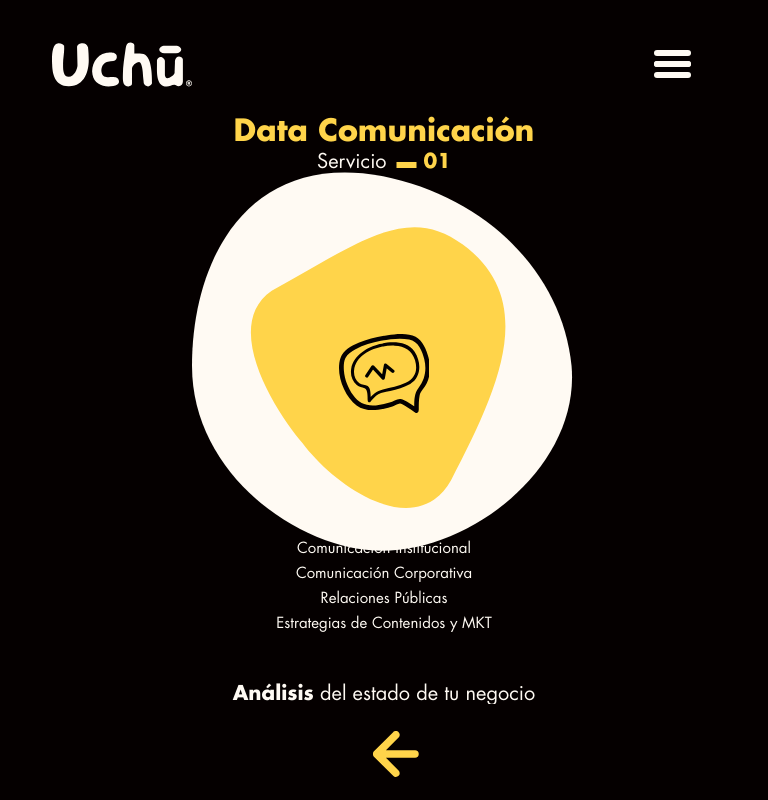
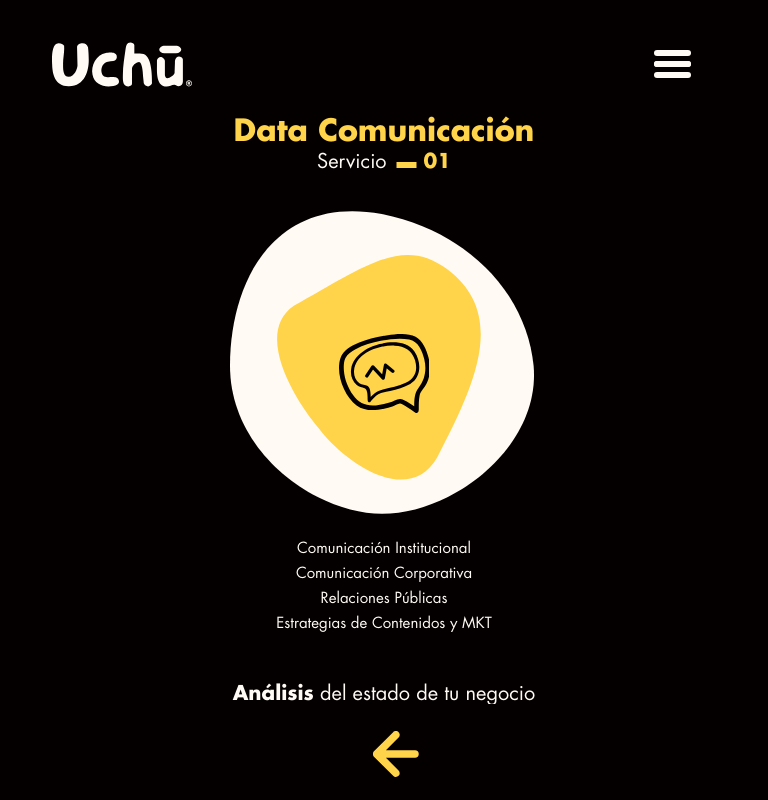
Before and after one commit to willybc/UchuAgencia, an Angular app: page /servicios in a window 768 px wide. Built offline with nearby package versions, Linux system fonts and the light colour scheme.

Commit message:
se elimina svg scroll en index 3
se comentan todos los console log

```diff
--- a/src/app/components/circle/circle.component.scss
+++ b/src/app/components/circle/circle.component.scss
@@ -63,7 +63,7 @@
 	aspect-ratio: 1 / 1;
 }
 
-@media screen and (max-width: 1023px) {
+@media screen and (max-width: 1023px){
 	.main-circle {
 		width: 100%;
 	}
@@ -73,7 +73,7 @@
 	}
 
 	.morph {
-		width: 50%;
+		width: 35%;
 		margin-bottom: 2rem;
 	}
 }
@@ -92,6 +92,14 @@
 	z-index: 3;
 }
 
-@media screen and (max-width: 852px) {
+@media screen and (max-width: 852px) and (min-width: 750px) {
+	.morph {
+		width: 40%;
+	}
+}
 
+@media screen and (max-width: 750px) {
+	.morph {
+		width: 50%;
+	}
 }
--- a/src/app/components/menu/menu.component.ts
+++ b/src/app/components/menu/menu.component.ts
@@ -78,7 +78,7 @@ export class MenuComponent {
 		});
 		this.rootURL = this.location.path();
 
-		console.log('antes ejecutar service', this.spanColor);
+		/* console.log('antes ejecutar service', this.spanColor); */
 		this.linksService.rightColor$.subscribe(color => {
 			this.spanColor = color;
 		});
@@ -150,7 +150,7 @@ export class MenuComponent {
 			// Ejecuta la animación de cerrar
 			this.animateCerrarMenu(() => {
 				// Después de la animación, cambia el color del menú
-				console.log(this.rootURL);
+				/* console.log(this.rootURL); */
 				if (this.rootURL === '/vision') {
 					this.linksService.changeRightColor(PrimaryColor.Light);
 					this.linksService.changeLeftColor(PrimaryColor.Light);
@@ -168,7 +168,7 @@ export class MenuComponent {
 				}
 				else if (this.rootURL === '/servicios' && window.innerWidth < 852) {
 					const currentIndexService = this.indexService.getIndexService();
-					console.log("entre en servicios", currentIndexService);
+					/* console.log("entre en servicios", currentIndexService); */
 					if (currentIndexService === 0 || currentIndexService === 2 || currentIndexService === 4) {
 						this.linksService.changeRightColor(PrimaryColor.Light);
 						this.linksService.changeLeftColor(PrimaryColor.Light);
--- a/src/app/components/newsletter-popup/newsletter-popup.component.ts
+++ b/src/app/components/newsletter-popup/newsletter-popup.component.ts
@@ -22,7 +22,7 @@ export class NewsletterPopupComponent {
 
 	subscribe() {
 		// Aquí puedes implementar la lógica para suscribir al usuario
-		console.log('Correo electrónico:', this.email);
+		/* console.log('Correo electrónico:', this.email); */
 		this.closePopup();
 	}
 }
--- a/src/app/pages/servicios-mobile/servicios-mobile.component.html
+++ b/src/app/pages/servicios-mobile/servicios-mobile.component.html
@@ -33,6 +33,7 @@
 		</svg>
 
 		<svg
+			*ngIf="i !== 3"
 			class="scroll-svg"
 			version="1.1"
 			id="Capa_1"
--- a/src/app/pages/servicios-mobile/servicios-mobile.component.ts
+++ b/src/app/pages/servicios-mobile/servicios-mobile.component.ts
@@ -52,11 +52,11 @@ export class ServiciosMobileComponent {
 			if (index != null) {
 				this.index = index;
 				this.indexService.setIndex(this.index);
-				console.log('volvio al PADRE', index);
+				/* console.log('volvio al PADRE', index); */
 				this.navigate(index);
 				this.setColor(index);
 			} else {
-				console.log('index es null');
+				/* console.log('index es null'); */
 			}
 		});
 	}
@@ -139,7 +139,7 @@ export class ServiciosMobileComponent {
 	}
 
 	setColor(i: number) {
-		console.log('entre al index del hijo con', i);
+		/* console.log('entre al index del hijo con', i); */
 		if (this.isEven(i)) {
 			this.linksColor = PrimaryColor.Light;
 			this.logoColor = '#030202';
--- a/src/app/pages/servicios/servicios.component.ts
+++ b/src/app/pages/servicios/servicios.component.ts
@@ -79,7 +79,7 @@ export class ServiciosComponent {
 
 		this.navService.changeSectionNavigate.subscribe(index => {
 			if (index != null) {
-				console.log("HIJO, 81", index)
+				/* console.log("HIJO, 81", index)  */
 				this.indexService.setIndexService(index);
 				this.navigate(index);
 			}
@@ -339,7 +339,7 @@ export class ServiciosComponent {
 	  }
 
 	  prueba(){
-		console.log("entro")
+		/* console.log("entro") */
 	  }
 
 	  goBackService(index: number) {
```
